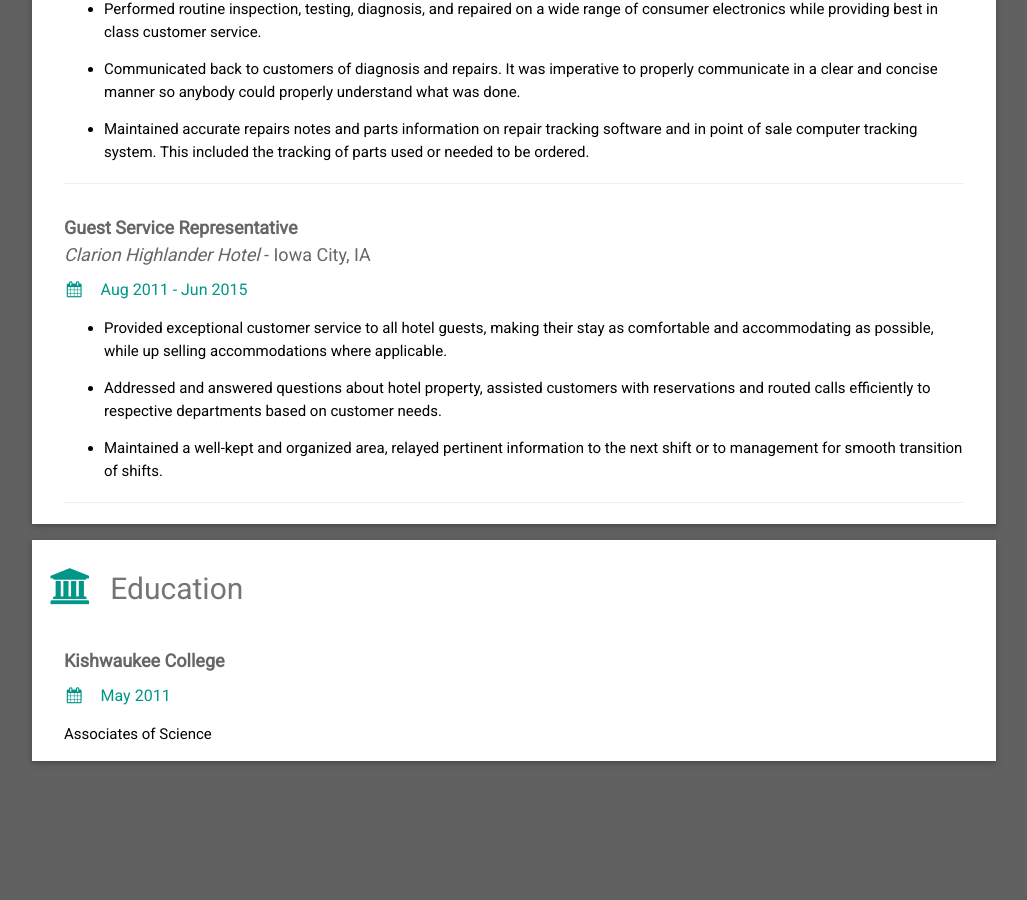
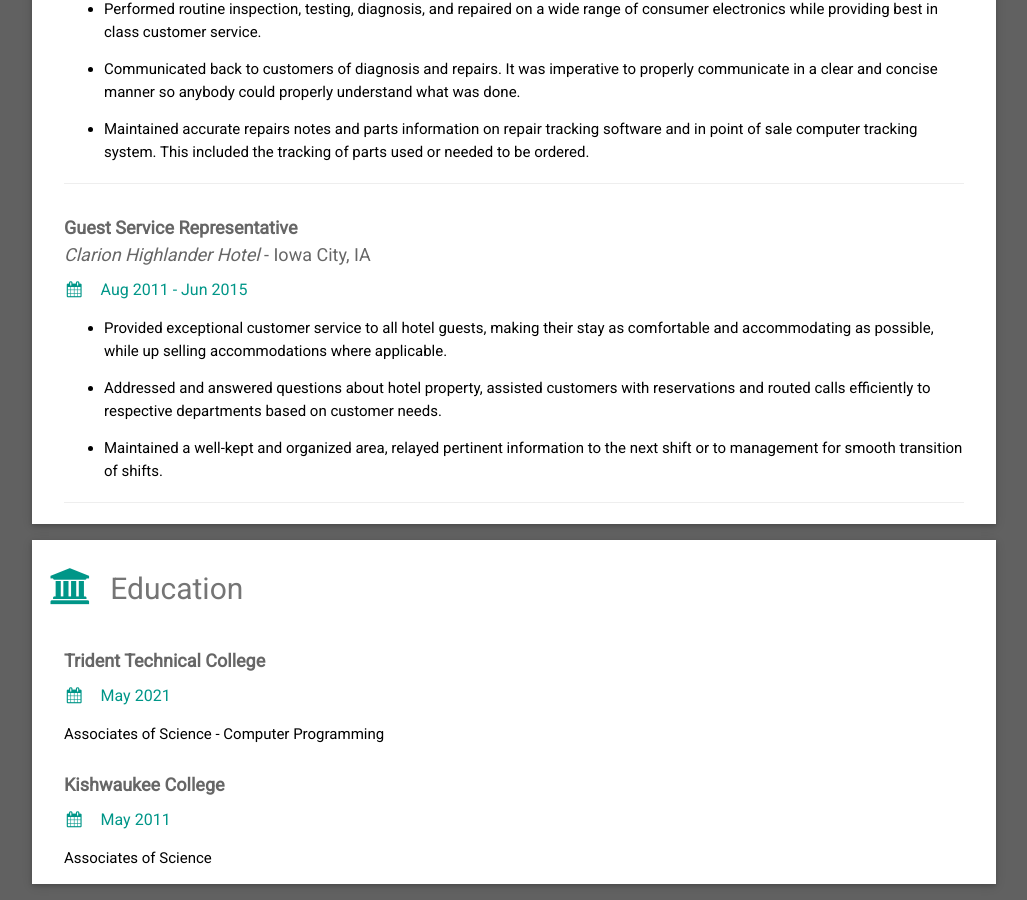
Before and after one commit to 20tibbygt06/20tibbygt06.github.io, a Jekyll site: the page built from index.html, in a window 1280 px wide and 900 px high, scrolled down 3451 px. Shown: the whole window, without its empty margins (126-1153 px from the left). Built offline with Jekyll 4.4.1, drawn with Linux system fonts in a browser that asks for light colours; nearby versions of some CDN libraries; before the commit the page ends 4228 px from its top, so only the background shows below that.

Commit message:
Update index.html

```diff
--- a/index.html
+++ b/index.html
@@ -214,6 +214,11 @@ layout: default
 
     <div class="w3-container w3-card-2 w3-white">
       <h2 class="w3-text-grey w3-padding-16"><i class="fa fa-university fa-fw w3-margin-right w3-xxlarge w3-text-teal"></i>Education</h2>
+            <div class="w3-container">
+        <h5 class="w3-opacity"><b>Trident Technical College</b></h5>
+        <h6 class="w3-text-teal"><i class="fa fa-calendar fa-fw w3-margin-right"></i>May 2021</h6>
+        <p>Associates of Science - Computer Programming</p>
+      </div>
       <div class="w3-container">
         <h5 class="w3-opacity"><b>Kishwaukee College</b></h5>
         <h6 class="w3-text-teal"><i class="fa fa-calendar fa-fw w3-margin-right"></i>May 2011</h6>
```
